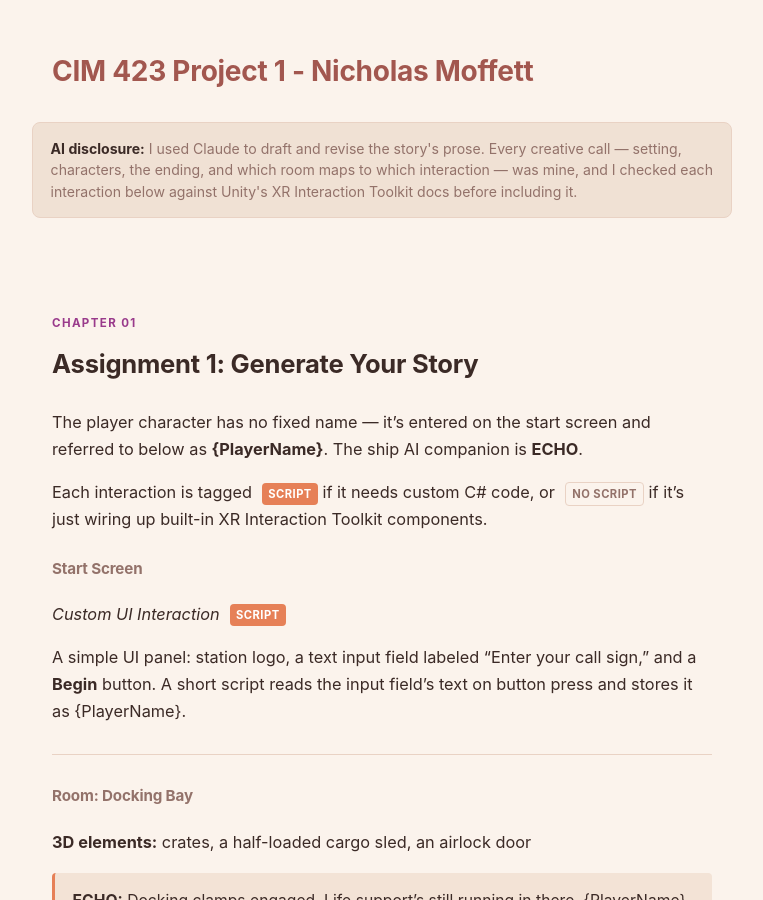
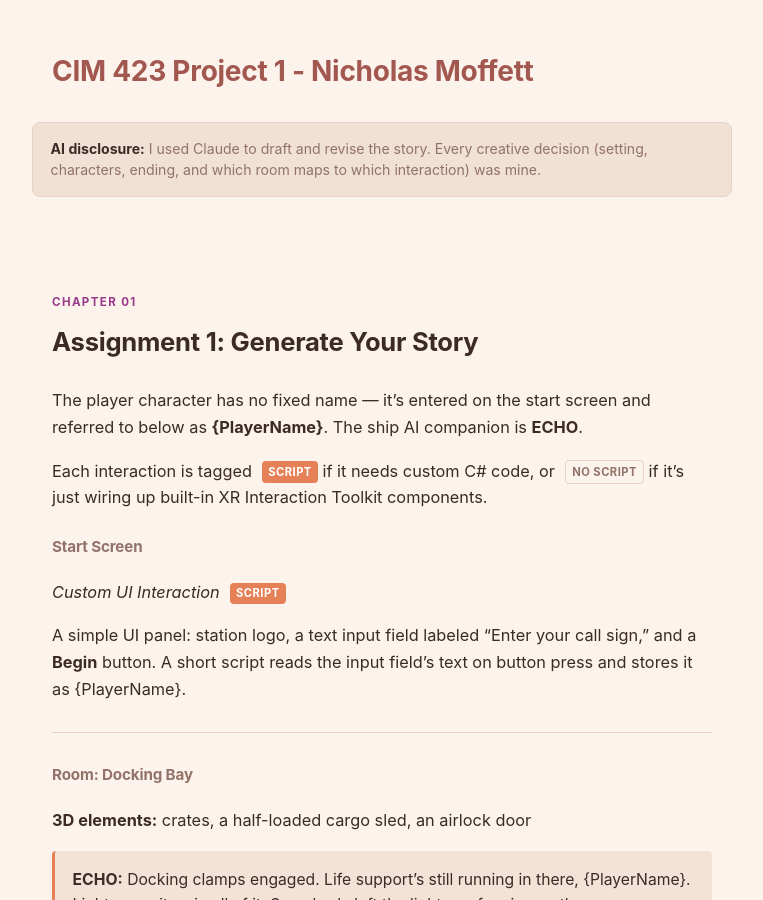
Before and after one commit to moff05/cim423-3d-world, a Jekyll site: the page built from index.md, in a window 1280 px wide and 900 px high. Shown: the whole window, without its empty margins (258-1021 px from the left). Built offline with Jekyll 4.4.1, drawn with Linux system fonts in a browser that asks for light colours.

Commit message:
Simplify AI disclosure wording, drop em dashes
Co-Authored-By: Claude Sonnet 5 <noreply@anthropic.com>
Claude-Session: https://claude.ai/code/session_01EXSHHrPegx68P7D3CLUmwe

```diff
--- a/_layouts/default.html
+++ b/_layouts/default.html
@@ -154,7 +154,7 @@
   <h1>{{ site.title }}</h1>
 </header>
 <div class="ai-disclosure">
-  <strong>AI disclosure:</strong> I used Claude to draft and revise the story's prose. Every creative call — setting, characters, the ending, and which room maps to which interaction — was mine, and I checked each interaction below against Unity's XR Interaction Toolkit docs before including it.
+  <strong>AI disclosure:</strong> I used Claude to draft and revise the story. Every creative decision (setting, characters, ending, and which room maps to which interaction) was mine.
 </div>
 <main>
   {{ content }}
```
